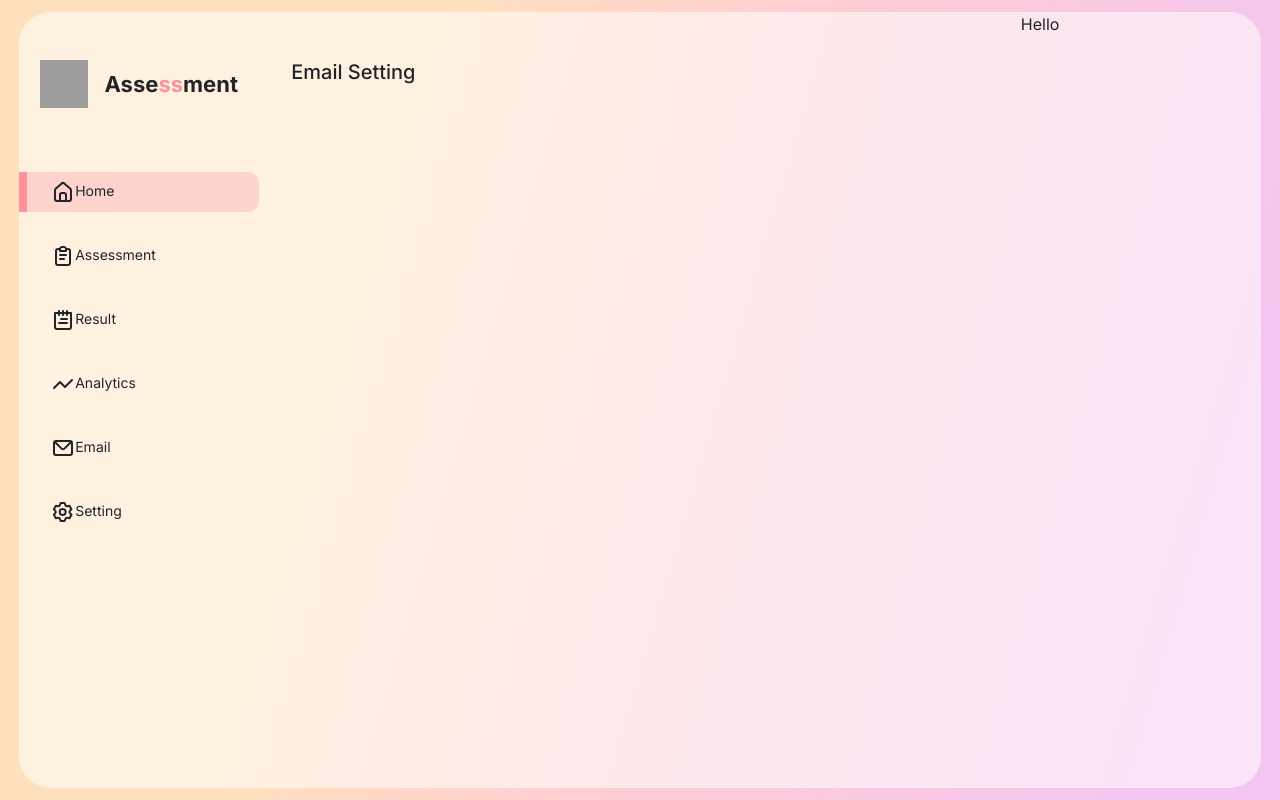
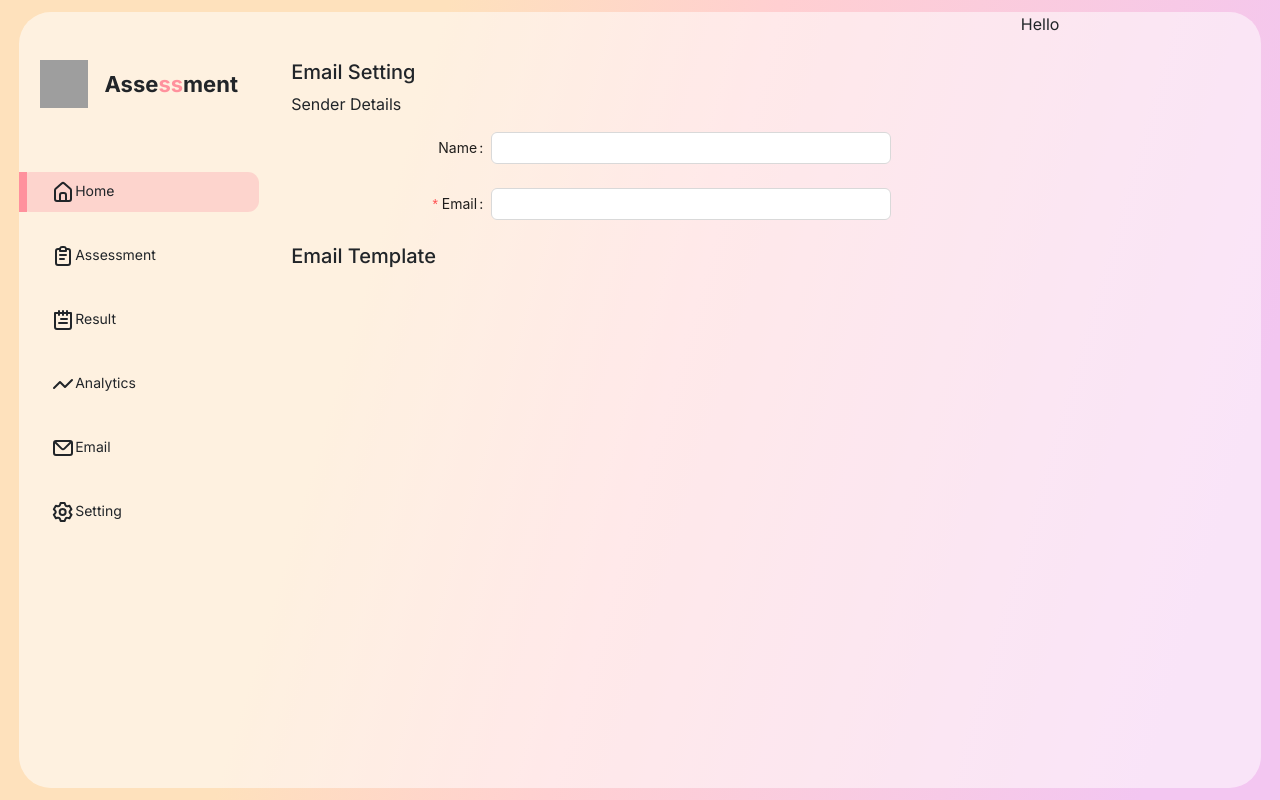
Before and after one commit to Amit70009/Assessment, a React (Create React App) app: page /email/emailsetting in a window 1280 px wide. Built offline with nearby package versions, Linux system fonts and the light colour scheme; grey boxes are pictures that could not be loaded.

Commit message:
remove API key

```diff
--- a/src/Content/Email/Email.js
+++ b/src/Content/Email/Email.js
@@ -57,7 +57,7 @@ const [newData, setNewData] = useState();
       headers: {
         accept: "application/json",
         "api-key":
-          "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",
+          "",
         "content-type": "application/json",
       },
       data: data,
--- a/src/Content/Email/EmailSetting.js
+++ b/src/Content/Email/EmailSetting.js
@@ -1,10 +1,67 @@
 import React from 'react'
 import "./emailsetting.css"
+import { Button, Form, Input, InputNumber } from 'antd';
 
 const EmailSetting = () => {
+
+    const layout = {
+        labelCol: {
+          span: 8,
+        },
+        wrapperCol: {
+          span: 16,
+        },
+      };
+
+      const validateMessages = {
+        required: '${label} is required!',
+        types: {
+          email: '${label} is not a valid email!',
+
+        },
+      };
+
+      const onFinish = (values) => {
+        console.log(values);
+      };
+
   return (
    <div className='emailsettingpage'>
     <h5>Email Setting</h5>
+    <div><p>Sender Details</p>
+    <Form
+    {...layout}
+    name="nest-messages"
+    onFinish={onFinish}
+    style={{
+      maxWidth: 600,
+    }}
+    validateMessages={validateMessages}
+  >
+    <Form.Item
+      name={['user', 'name']}
+      label="Name"
+
+    >
+      <Input />
+    </Form.Item>
+    <Form.Item
+      name={['user', 'email']}
+      label="Email"
+      rules={[
+        {
+          type: 'email',
+          required: true,
+        },
+      ]}
+    >
+      <Input />
+    </Form.Item>
+    </Form>
+    </div>
+    <div>
+        <h5>Email Template</h5>
+    </div>
    </div>
   )
 }
```
